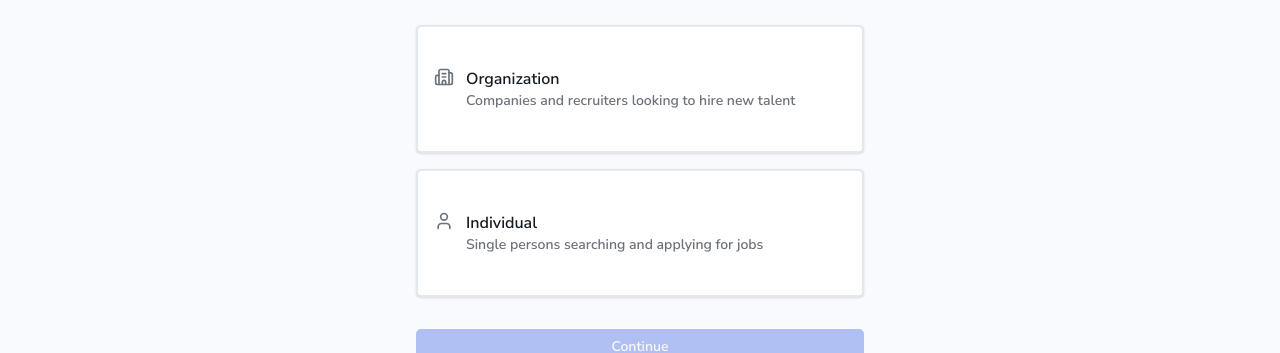
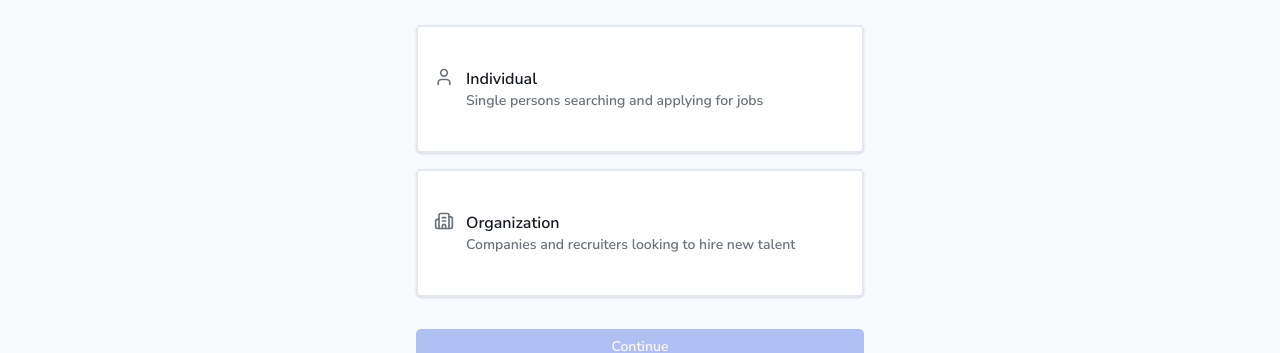
Before and after one commit to rjkush17/hirenixs, a Next.js app: page /onboarding in a window 1280 px wide. Shown: the part 279-632 px from the top of the page. Built offline with nearby package versions, Linux system fonts and the light colour scheme; no server answers.

Commit message:
small changes

```diff
--- a/app/onboarding/page.tsx
+++ b/app/onboarding/page.tsx
@@ -15,17 +15,17 @@ export default function SelectRole() {
 
     const roles = [
         {
-            id: "organization",
-            title: "Organization",
-            desc: "Companies and recruiters looking to hire new talent",
-            icon: <Building2 className="w-5 h-5 text-muted-foreground" />,
-        },
-        {
             id: "individual",
             title: "Individual",
             desc: "Single persons searching and applying for jobs",
             icon: <User className="w-5 h-5 text-muted-foreground" />,
         },
+        {
+            id: "organization",
+            title: "Organization",
+            desc: "Companies and recruiters looking to hire new talent",
+            icon: <Building2 className="w-5 h-5 text-muted-foreground" />,
+        }
     ];
 
     const onSubmit = () => {
--- a/proxy.ts
+++ b/proxy.ts
@@ -30,7 +30,7 @@ export async function proxy(request: NextRequest) {
         new URL(`/onboarding/${role}/profile`, request.url),
       );
     } else {
-      return NextResponse.redirect(new URL("/onboarding/"));
+      return NextResponse.redirect(new URL("/onboarding",request.url));
     }
   }
 
```
